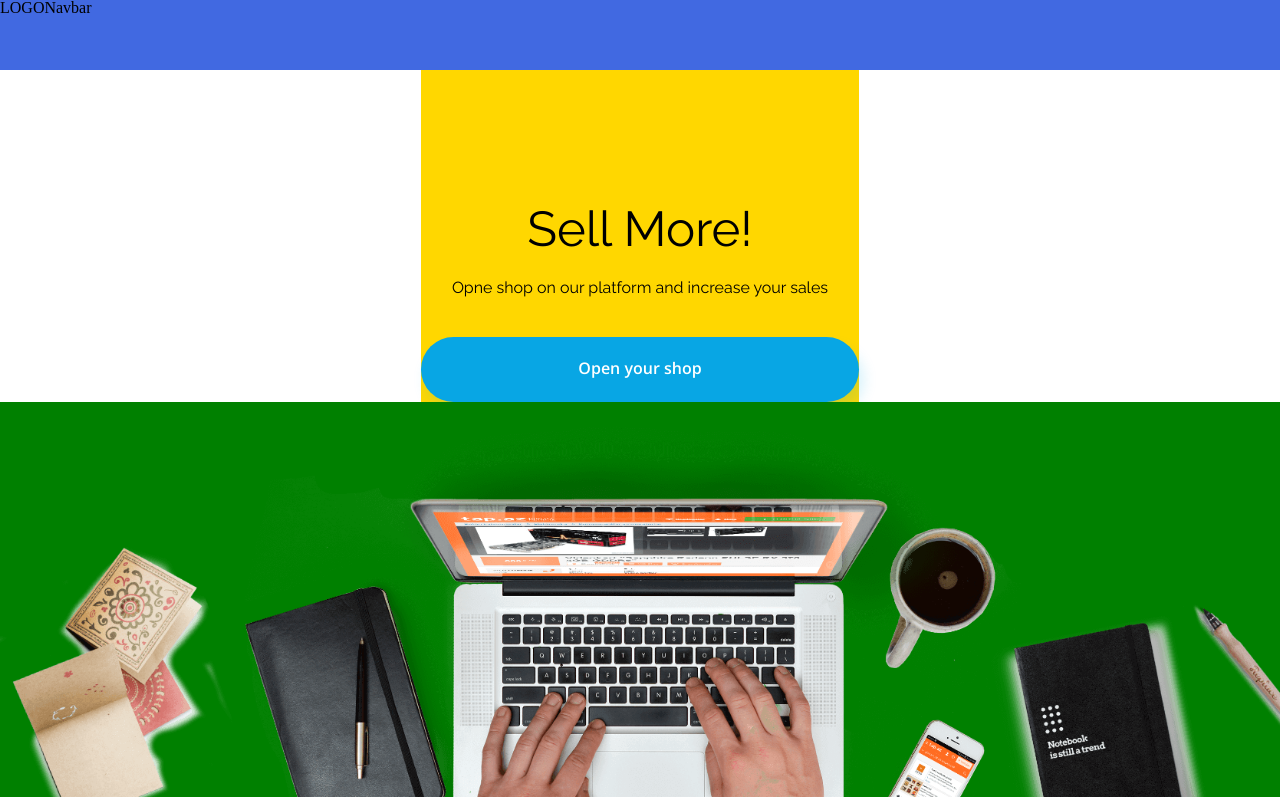
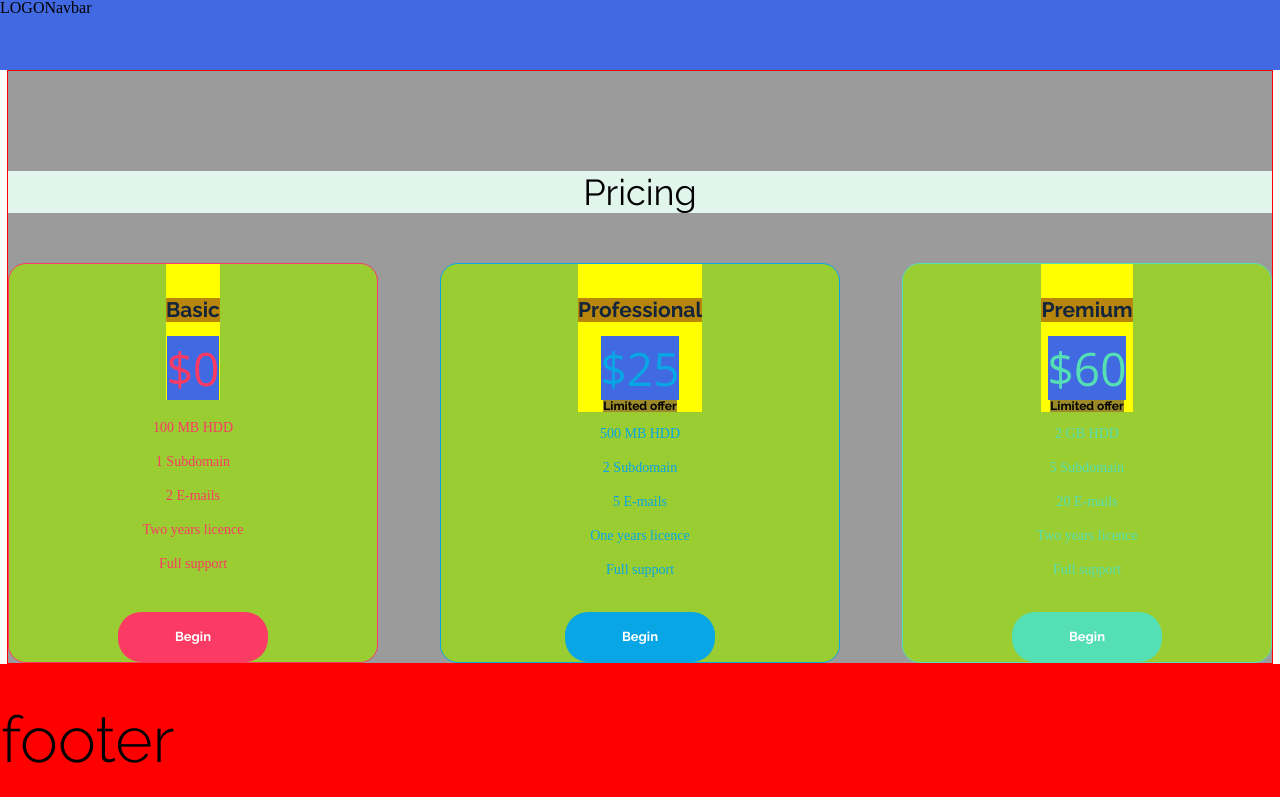
Before and after one commit to bobkoby5i/fe-css-best-shop, a plain HTML site: page index.html in a window 1280 px wide. Shown: the top 797 px of the page. Drawn offline with nearby package versions, Linux system fonts and the light colour scheme.

Commit message:
section pricing - base frames

```diff
--- a/css/style.css
+++ b/css/style.css
@@ -24,6 +24,13 @@
     max-width: 1124px; /* 1352px; */
     border: #ff4d00 0 solid;
 }
+
+.container_big {
+    margin: 0 auto;
+    max-width: 1266px; /* 1352px; */
+    border: #ff4d00 0 solid;
+}
+
 
 header{
     display: flex;
@@ -397,11 +404,113 @@ h2 {
 
 /*  --- PRICING --- */
 .pricing {
-    background-color: aqua;
+    background-color: #9b9b9b;
+    border: solid 1px red;
+}
+
+.pricing h2 {
+    text-align: center;
+    margin-top: 100px;
+    margin-bottom: 50px;
+    background-color: #e1f5ec;
+}
+
+.pricing__boxes {
+    display: flex;
+    justify-content: space-between;
+    align-items: center;
+    flex-wrap: wrap;
+}
+
+.pricing__box {
+    display: flex;
+    justify-content: space-between;
+    flex-direction: column;
+    align-items: center;
+    color: var(--accent-color);
+    border: 1px solid var(--accent-color);
+    background-color: yellowgreen;
+    border-radius: 18px;
+    height: 400px;
+    text-align: center;
+    width: 370px;
+}
+
+.pricing__details {
+    display: flex;
+    flex-direction: column;
+    align-items: center;
+    background-color: yellow;
+}
+
+.btn-pricing {
+    background-color: var(--accent-color);
+    width: 150px;
+    height: 50px;
+    font-family: 'Raleway', sans-serif;
+    font-size: 13px;
+    line-height: 18px;
+    border-radius: 23px;
+    padding-top: 16px;
+    padding-bottom: 16px;
+    text-decoration: none;
+    color: white;
+    font-weight: bold;
+}
+
+.pricing__type{ /* Basic Professional Premium */
+    margin-top: 34px;
+    margin-bottom: 14px;
+    font-family: 'Raleway', sans-serif;
+    font-size: 21px;
+    line-height: 24px;
+    color: #13253B;
+    font-weight: bold;
+    background-color: darkgoldenrod;
 }
 
 
 
+
+.pricing__price { /* 0$ 25$ $60*/
+    font-weight: 300;
+    font-size: 46px;
+    line-height: 64px;
+    font-family: 'Open Sans', sans-serif;
+    background-color: royalblue;
+}
+
+.pricing__limited { /* text:limited offer */
+    font-size: 12px;
+    font-family: 'Raleway', sans-serif;
+    font-weight: bold;
+    color: black;
+    background-color: #9b8a27;
+}
+
+
+.pricing__box--basic {
+    --accent-color: var(--color1)
+}
+
+.pricing__box--professional {
+    --accent-color: var(--color2);
+    width: 400px;
+}
+
+.pricing__box--premium {
+    --accent-color: var(--color3)
+}
+
+
+.pricing__items {
+    text-align: center
+}
+
+.pricing__item {
+    font-size: 14px;
+    margin-bottom: 20px
+}
 
 
 
@@ -411,4 +520,5 @@ footer {
     background-color: red;
     font-size: 32px;
     font-weight: 300;
+    border: solid 1px red;
 }
--- a/index.html
+++ b/index.html
@@ -23,6 +23,9 @@
   </nav>
 </header>
 <main>
+
+
+  <!--
   <section class="open-shop-section">
     <div class="open-shop-top container">
       <h1>Sell More!</h1>
@@ -88,8 +91,58 @@
        </article>
      </div>
   </section>
-  <section class="container pricing" id="prices">
+
+  -->
+
+
+  <section class="container_big pricing" id="prices">
     <h2>Pricing</h2>
+    <div class="pricing__boxes">
+      <div class="pricing__box pricing__box--basic">
+        <div class="pricing__details">
+          <h3 class="pricing__type">Basic</h3>
+          <div class="pricing__price">$0</div>
+        </div>
+        <ul class="pricing__items">
+          <li class="pricing__item">100 MB HDD</li>
+          <li class="pricing__item">1 Subdomain</li>
+          <li class="pricing__item">2 E-mails</li>
+          <li class="pricing__item pricing__item--not"> Two years licence</li>
+          <li class="pricing__item pricing__item--not">Full support</li>
+        </ul>
+        <a href="#" class="btn-pricing">Begin</a>
+      </div>
+      <div class="pricing__box pricing__box--professional">
+        <div class="pricing__details">
+          <div class="pricing__type">Professional</div>
+          <div class="pricing__price">$25</div>
+          <div class="pricing__limited">Limited offer</div>
+        </div>
+        <ul class="pricing__items">
+          <li class="pricing__item">500 MB HDD</li>
+          <li class="pricing__item">2 Subdomain</li>
+          <li class="pricing__item">5 E-mails</li>
+          <li class="pricing__item">One years licence</li>
+          <li class="pricing__item pricing__item--not">Full support</li>
+        </ul>
+        <a href="#" class="btn-pricing">Begin</a>
+      </div>
+      <div class="pricing__box pricing__box--premium">
+        <div class="pricing__details">
+          <h3 class="pricing__type">Premium</h3>
+          <div class="pricing__price">$60</div>
+          <div class="pricing__limited">Limited offer</div>
+        </div>
+        <ul class="pricing__items">
+          <li class="pricing__item">2 GB HDD</li>
+          <li class="pricing__item">5 Subdomain</li>
+          <li class="pricing__item">20 E-mails</li>
+          <li class="pricing__item">Two years licence</li>
+          <li class="pricing__item">Full support</li>
+        </ul>
+        <a href="#" class="btn-pricing">Begin</a>
+      </div>
+    </div>
   </section>
 
 </main>
```
